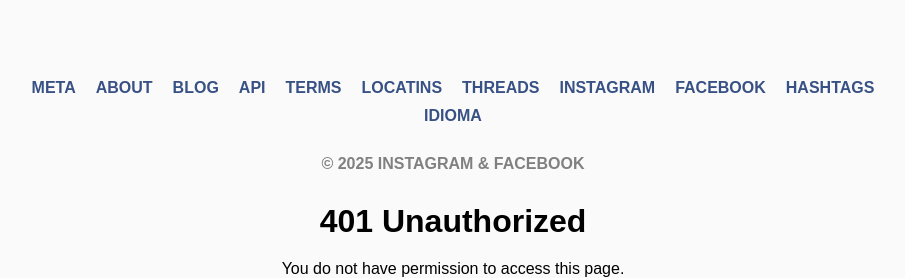
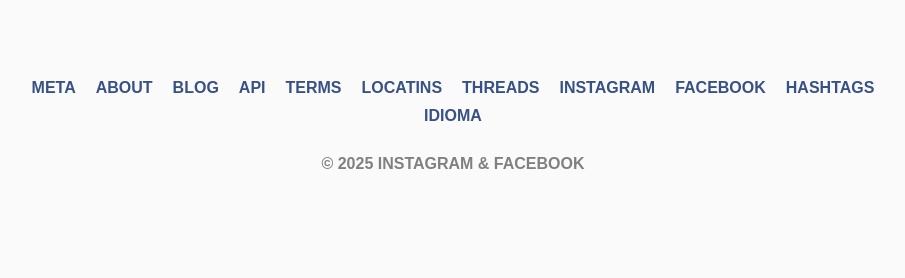
Before and after one commit to vvishwassn/instagram_login_page_, a plain HTML site: page index.html in a window 1280 px wide. Shown: the part 821-1099 px from the top of the page, without its empty margins (187-1092 px from the left). After the commit the page ends 994 px from the top, so only its background shows below. Drawn offline with Linux system fonts and the light colour scheme.

Commit message:
Update index.html

```diff
--- a/index.html
+++ b/index.html
@@ -87,8 +87,3 @@
         }
     </style>
 </head>
-<body>
-    <h1>401 Unauthorized</h1>
-    <p>You do not have permission to access this page.</p>
-</body>
-</html>
```
